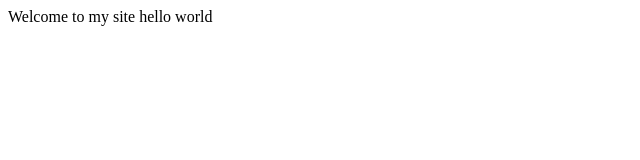
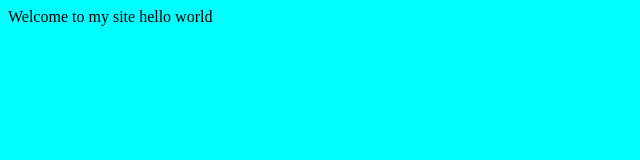
Before and after one commit to nishawankhade/Gorakhanath, a plain HTML site: page index.html in a window 1280 px wide. Shown: the whole page, without its empty margins (0-640 px from the left). Drawn offline with Linux system fonts and the light colour scheme.

Commit message:
BG -Color

```diff
--- a/index.html
+++ b/index.html
@@ -1,2 +1,15 @@
-Welcome to my site
+
+
+<!DOCTYPE html>
+<html lang="en">
+<head>
+    <meta charset="UTF-8">
+    <meta name="viewport" content="width=device-width, initial-scale=1.0">
+    <title>Document</title>
+    <link rel="stylesheet" href="main.css">
+</head>
+<body>
+    Welcome to my site
 hello world
+</body>
+</html>
--- a/main.css
+++ b/main.css
@@ -0,0 +1,3 @@
+body{
+    background-color: aqua;
+}
```
